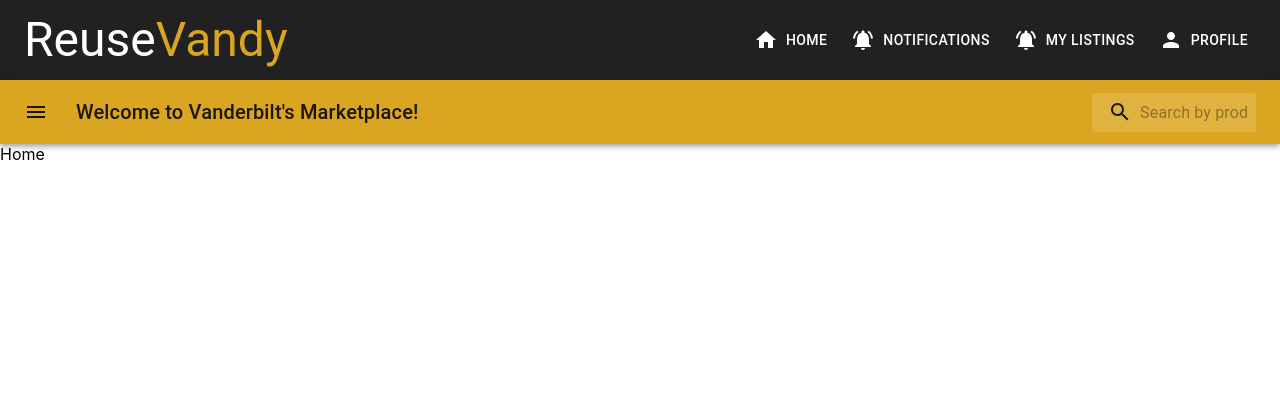
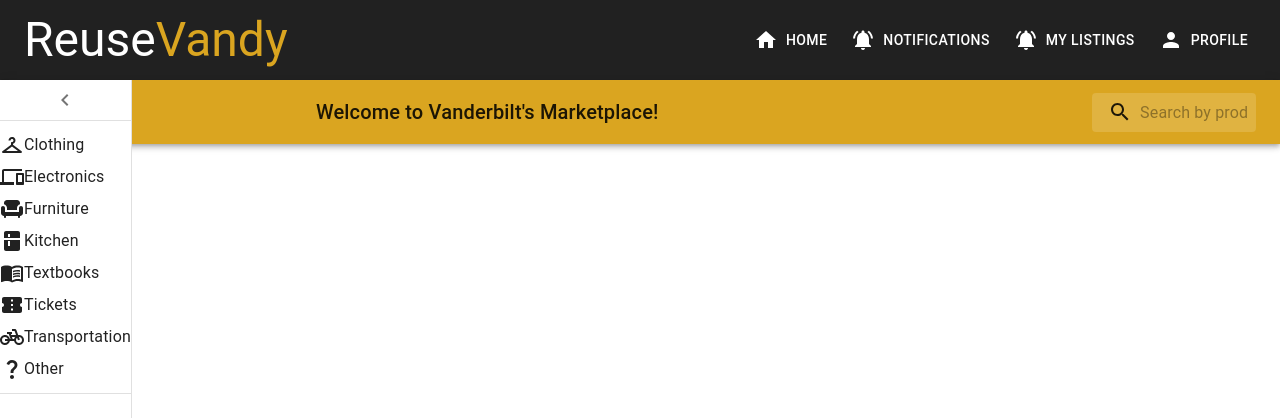
Before and after one commit to malikudit/reuse-vanderbilt, a React (Create React App) app in the folder front-end/: page / in a window 1280 px wide. Both pictures are taken after a click on the button "open drawer". Shown: the top 418 px of the page. Built offline with nearby package versions, Linux system fonts and the light colour scheme.

Commit message:
Added category sidebar

```diff
--- a/front-end/src/components/SideBar.js
+++ b/front-end/src/components/SideBar.js
@@ -1,42 +1,3 @@
-import React from "react";
-import {
-  Drawer,
-  ListItem,
-  Settings,
-  ListItemText,
-  Collapse,
-  List,
-  ListItemIcon,
-  ExpandLess,
-  ExpandMore,
-} from "@mui/material";
+import * as React from "react";
 
-function SideBar() {
-  const [openCollapse, setOpenCollapse] = React.useState(false);
-
-  function handleOpenSettings() {
-    setOpenCollapse(!openCollapse);
-  }
-
-  return (
-    <div>
-      <Drawer>
-        <ListItem button onClick={handleOpenSettings}>
-          <ListItemIcon></ListItemIcon>
-          <ListItemText primary="Settings" />
-          {openCollapse ? <ExpandLess /> : <ExpandMore />}
-        </ListItem>
-        <Collapse in={openCollapse} timeout="auto" unmountOnExit>
-          <List component="div" disablePadding>
-            <ListItem button>
-              <ListItemIcon></ListItemIcon>
-              <ListItemText inset primary="Starred" />
-            </ListItem>
-          </List>
-        </Collapse>
-      </Drawer>
-    </div>
-  );
-}
-
-export default SideBar;
+export default function PersistentDrawerLeft() {}
--- a/front-end/src/components/home_page/HomePage.js
+++ b/front-end/src/components/home_page/HomePage.js
@@ -1,14 +1,11 @@
 import React from "react";
-// import SideBar from "../SideBar.js";
 import SubNavBar from "../sub_nav_bar/SubNavBar.js";
+import SideBar from "../SideBar.js";
 
 export default function HomePage() {
   return (
     <div>
       <SubNavBar />
-      {
-        //<SideBar />
-      }
       Home
     </div>
   );
--- a/front-end/src/components/sub_nav_bar/SubNavBar.js
+++ b/front-end/src/components/sub_nav_bar/SubNavBar.js
@@ -9,9 +9,23 @@
   InputBase,
   Box,
   ThemeProvider,
+  Drawer,
+  List,
+  Divider,
+  ListItem,
+  ListItemText,
 } from "@mui/material";
 import MenuIcon from "@mui/icons-material/Menu";
 import SearchIcon from "@mui/icons-material/Search";
+import ChevronLeftIcon from "@mui/icons-material/ChevronLeft";
+import CheckroomIcon from "@mui/icons-material/Checkroom";
+import DevicesIcon from "@mui/icons-material/Devices";
+import ChairIcon from "@mui/icons-material/Chair";
+import KitchenIcon from "@mui/icons-material/Kitchen";
+import MenuBookIcon from "@mui/icons-material/MenuBook";
+import ConfirmationNumberIcon from "@mui/icons-material/ConfirmationNumber";
+import PedalBikeIcon from "@mui/icons-material/PedalBike";
+import QuestionMarkIcon from "@mui/icons-material/QuestionMark";
 
 const theme = createTheme({
   palette: {
@@ -70,6 +84,16 @@
 }));
 
 export default function SearchAppBar() {
+  const [open, setOpen] = React.useState(false);
+
+  const handleDrawerOpen = () => {
+    setOpen(true);
+  };
+
+  const handleDrawerClose = () => {
+    setOpen(false);
+  };
+
   return (
     <ThemeProvider theme={theme}>
       <Box sx={{ flexGrow: 1 }}>
@@ -80,6 +104,7 @@
               edge="start"
               color="inherit"
               aria-label="open drawer"
+              onClick={handleDrawerOpen}
               sx={{ mr: 2 }}
             >
               <MenuIcon />
@@ -88,7 +113,11 @@
               variant="h6"
               noWrap
               component="div"
-              sx={{ flexGrow: 1, display: { xs: "none", sm: "block" } }}
+              sx={{
+                flexGrow: 1,
+                marginLeft: 30,
+                display: { xs: "none", sm: "block" },
+              }}
             >
               Welcome to Vanderbilt's Marketplace!
             </Typography>
@@ -101,6 +130,54 @@
                 inputProps={{ "aria-label": "search" }}
               />
             </Search>
+            <Drawer
+              variant="persistent"
+              anchor="left"
+              open={open}
+              PaperProps={{
+                style: { height: "90%", top: "10%" },
+              }}
+            >
+              <IconButton onClick={handleDrawerClose}>
+                <ChevronLeftIcon />
+              </IconButton>
+              <Divider />
+              <List>
+                <ListItem key={"Clothing"} disablePadding>
+                  <CheckroomIcon />
+                  <ListItemText> Clothing </ListItemText>
+                </ListItem>
+                <ListItem key={"Electronics"} disablePadding>
+                  <DevicesIcon />
+                  <ListItemText> Electronics </ListItemText>
+                </ListItem>
+                <ListItem key={"Furniture"} disablePadding>
+                  <ChairIcon />
+                  <ListItemText> Furniture </ListItemText>
+                </ListItem>
+                <ListItem key={"Kitchen"} disablePadding>
+                  <KitchenIcon />
+                  <ListItemText> Kitchen </ListItemText>
+                </ListItem>
+                <ListItem key={"Textbooks"} disablePadding>
+                  <MenuBookIcon />
+                  <ListItemText> Textbooks </ListItemText>
+                </ListItem>
+                <ListItem key={"Tickets"} disablePadding>
+                  <ConfirmationNumberIcon />
+                  <ListItemText> Tickets </ListItemText>
+                </ListItem>
+                <ListItem key={"Transportation"} disablePadding>
+                  <PedalBikeIcon />
+                  <ListItemText> Transportation </ListItemText>
+                </ListItem>
+                <ListItem key={"Other"} disablePadding>
+                  <QuestionMarkIcon />
+                  <ListItemText> Other </ListItemText>
+                </ListItem>
+              </List>
+              <Divider />
+            </Drawer>{" "}
           </Toolbar>
         </AppBar>
       </Box>
```
